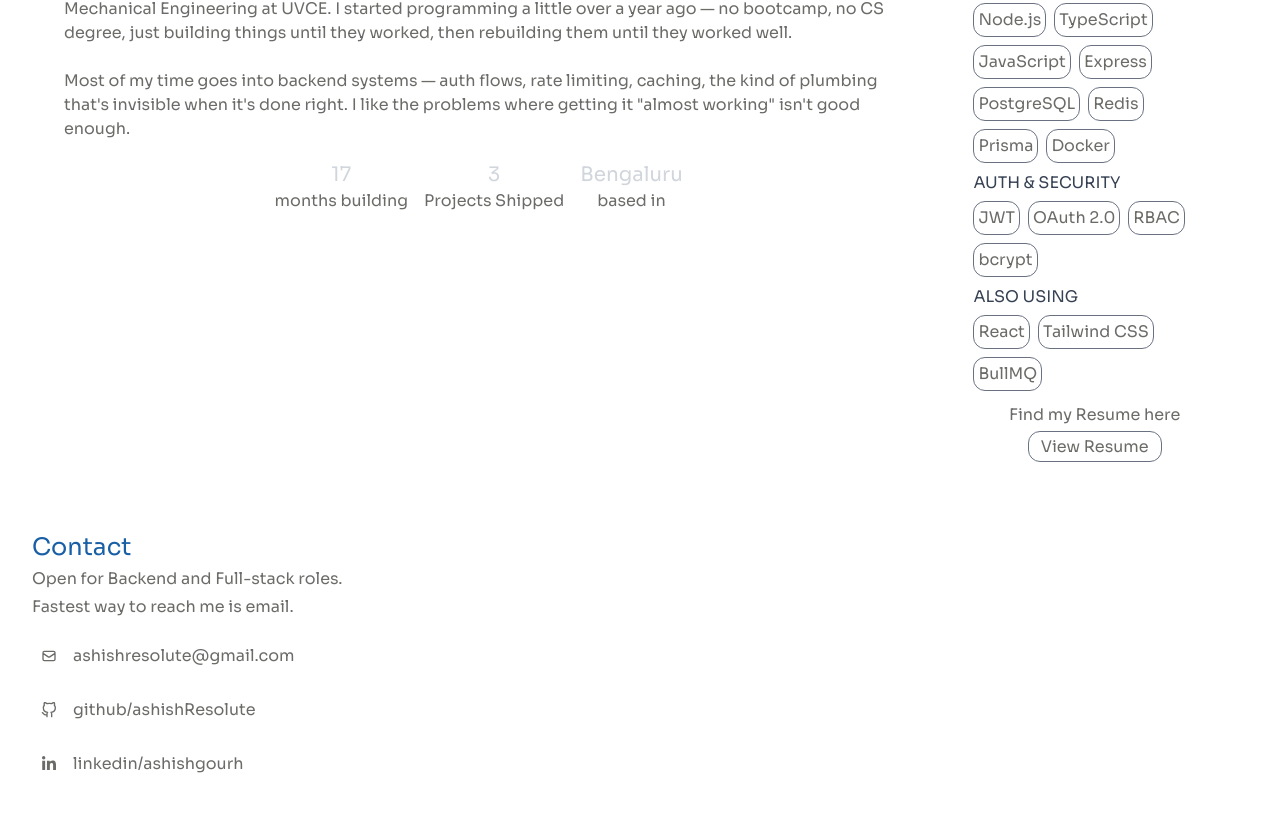
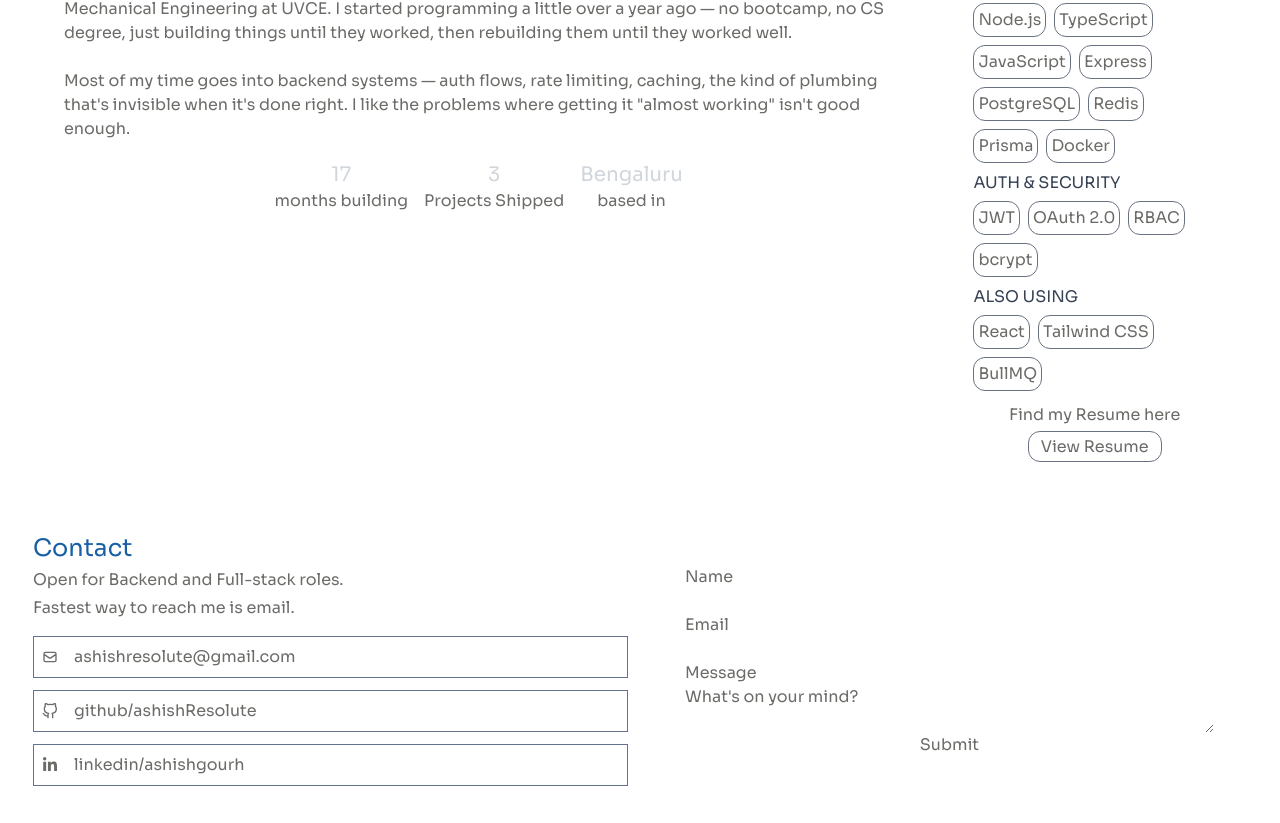
Before and after one commit to AshishResolute/portfolio, a React app: page / in a window 1280 px wide. Shown: the part 1245-2068 px from the top of the page. Built offline with nearby package versions, Linux system fonts and the light colour scheme; the HTML template or start-up script is replaced by a standard one.

Commit message:
Added form on right of contact section,needs better styling and functionality

```diff
--- a/src/components/Contact.jsx
+++ b/src/components/Contact.jsx
@@ -5,12 +5,24 @@ import { contactDetails } from "../data/projects.data.js";
 
 export const Contact = () => {
   return (
-    <div className=" text-[#6b6b68] space-y-4 p-8 pt-6">
+    <div className=" text-[#6b6b68]  p-8 pt-6 grid grid-cols-1 md:grid-cols-2 gap-6 border border-white">
+      <ContactDivBtns/>
+      <ContactForm/>
+    </div>
+  );
+};
+
+const ContactDivBtns = ()=>{
+  return (
+    <div className="space-y-4">
       <ContactSrcDivHeader />
       <ContactInlineLinks />
     </div>
-  );
-};
+  )
+}
+
+
+
 
 const ContactSrcDivHeader = () => {
   return (
@@ -29,9 +41,25 @@ const ContactSrcDivHeader = () => {
 const ContactInlineLinks = () => {
   return (
     <div className=" space-y-3">
-      <a href={contactDetails.email} className="flex p-2 items-center gap-4 border border-white " target="_blank"><HiOutlineMail/> {contactDetails.email}</a>
-      <a href={contactDetails.github} className="flex p-2 items-center gap-4 border border-white " target="_blank"><FiGithub/> github/ashishResolute</a>
-      <a href={contactDetails.linkedin} className="flex p-2 items-center gap-4 border border-white " target="_blank"><FaLinkedinIn/> linkedin/ashishgourh</a>
+      <a href={contactDetails.email} className="flex p-2 items-center gap-4 border border-slate-500 " target="_blank"><HiOutlineMail/> {contactDetails.email}</a>
+      <a href={contactDetails.github} className="flex p-2 items-center gap-4 border border-slate-500 " target="_blank"><FiGithub/> github/ashishResolute</a>
+      <a href={contactDetails.linkedin} className="flex p-2 items-center gap-4 border border-slate-500 " target="_blank"><FaLinkedinIn/> linkedin/ashishgourh</a>
     </div>
   );
 };
+
+const ContactForm = ()=>{
+  return(
+    <div className="border border-white p-8">
+      <form action="" className="flex flex-col">
+        <label htmlFor="name">Name</label>
+        <input type="text" />
+        <label htmlFor="email">Email</label>
+        <input type="email" />
+        <label htmlFor="message">Message</label>
+        <textarea name="message" id="message">What's on your mind?</textarea>
+        <input type="submit" />
+      </form>
+    </div>
+  )
+}
```
